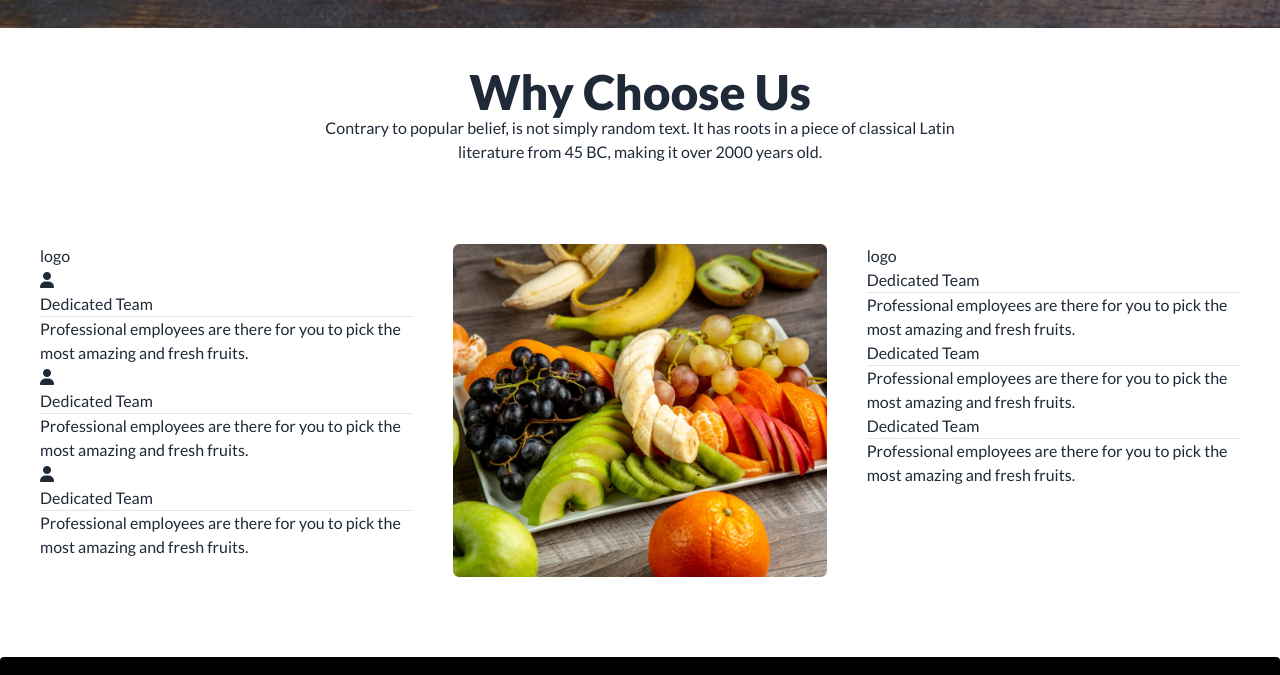
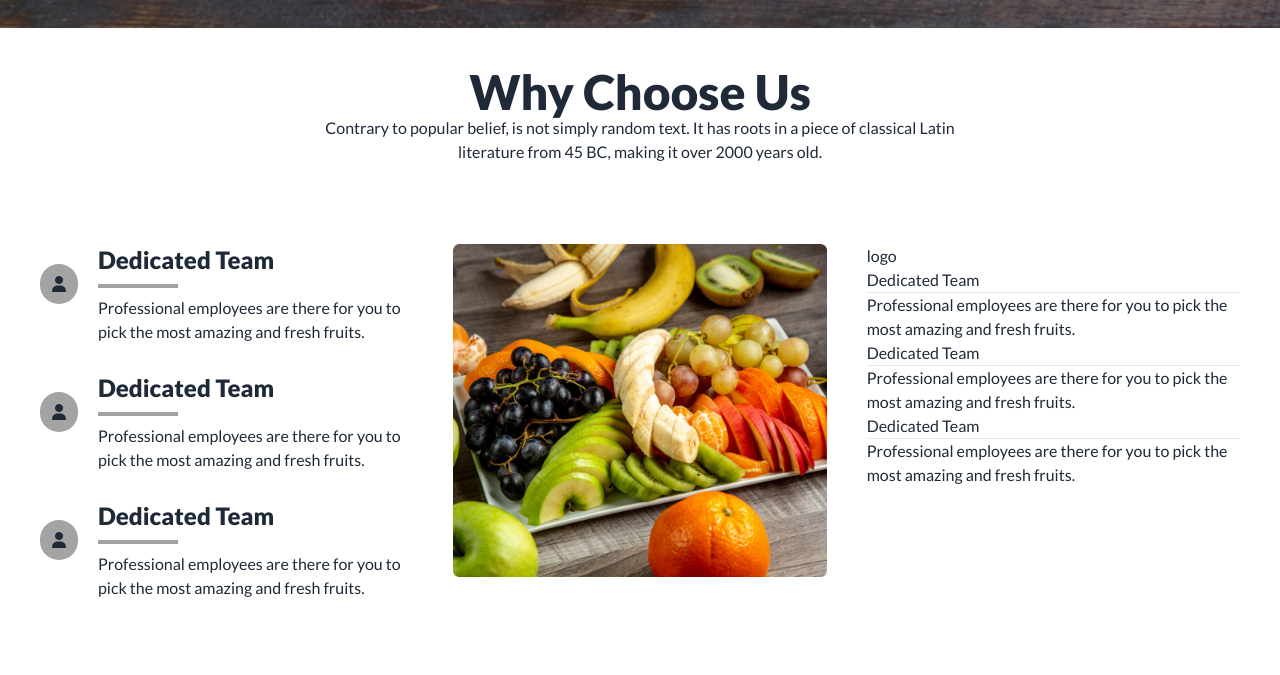
Before and after one commit to Protimaa/B8A3-fruit-brust-assignment-3, a plain HTML site: page index.html in a window 1280 px wide. Shown: the part 2536-3211 px from the top of the page. Drawn offline with nearby package versions, Linux system fonts and the light colour scheme.

Commit message:
logo added why choose us

```diff
--- a/index.html
+++ b/index.html
@@ -205,7 +205,7 @@
     <section>
       <!-- Deal of the day starts from here  -->
       <section class="deal-day max-w-screen-xl mx-auto my-10">
-        <div class="flex my-10 flex-col lg:flex-row ">
+        <div class="flex my-10 flex-col md:flex-wrap lg:flex-row ">
           <div class=" flex-1 p-16 m-0 md:m-0 md:p-0">
             <h3 class="font-extrabold text-5xl my-5">Deal of the day</h3>
             <p class="font-medium">Contrary to popular belief, is not simply random text. It has roots in a piece of classical Latin literature from 45 BC, making it over 2000 years old.</p>
@@ -244,7 +244,7 @@
         </div>
         <!-- Deal of the day card section starts from here  -->
         <div class="">
-          <div class="flex gap-5 flex-col md:flex-row justify-evenly items-center">
+          <div class="flex gap-5 flex-col  lg:flex-row justify-evenly items-center">
             <div class="card1">
               <div class="card   shadow-xl">
                 <figure class="px-10 pt-10">
@@ -569,29 +569,37 @@
 
         <div class="grid grid-cols-1 md:grid-cols-2 lg:grid-cols-3 p-10 gap-10">
           <div>
-            <div>logo</div>
+
             <div>
-              <div>
-                <div>
-                  <i class="fa-solid fa-user"></i>
+              <div class="flex gap-5">
+                <div class=" ">
+                  <i class="fa-solid fa-user rounded-full bg-neutral-400 p-3 mt-5"></i>
                 </div>
                 <div>
-                  <h4>Dedicated Team</h4>
-                <hr>
-                <p>Professional employees are there for you to pick the most amazing and fresh fruits.</p>
+                  <h4 class=" text-2xl font-extrabold ">Dedicated Team</h4>
+                  <div class="h-1 w-20 bg-neutral-400 my-2"></div>
+                  <p>Professional employees are there for you to pick the most amazing and fresh fruits.</p>
                 </div>
               </div>
-              <div>
-                <i class="fa-solid fa-user"></i>
-                <h4>Dedicated Team</h4>
-                <hr>
-                <p>Professional employees are there for you to pick the most amazing and fresh fruits.</p>
+              <div class="flex gap-5 my-7">
+                <div class=" ">
+                  <i class="fa-solid fa-user rounded-full bg-neutral-400 p-3 mt-5"></i>
+                </div>
+                <div>
+                  <h4 class=" text-2xl font-extrabold ">Dedicated Team</h4>
+                  <div class="h-1 w-20 bg-neutral-400 my-2"></div>
+                  <p>Professional employees are there for you to pick the most amazing and fresh fruits.</p>
+                </div>
               </div>
-              <div>
-                <i class="fa-solid fa-user"></i>
-                <h4>Dedicated Team</h4>
-                <hr>
-                <p>Professional employees are there for you to pick the most amazing and fresh fruits.</p>
+              <div class="flex gap-5">
+                <div class=" ">
+                  <i class="fa-solid fa-user rounded-full bg-neutral-400 p-3 mt-5"></i>
+                </div>
+                <div>
+                  <h4 class=" text-2xl font-extrabold ">Dedicated Team</h4>
+                  <div class="h-1 w-20 bg-neutral-400 my-2"></div>
+                  <p>Professional employees are there for you to pick the most amazing and fresh fruits.</p>
+                </div>
               </div>
             </div>
           </div>
```
